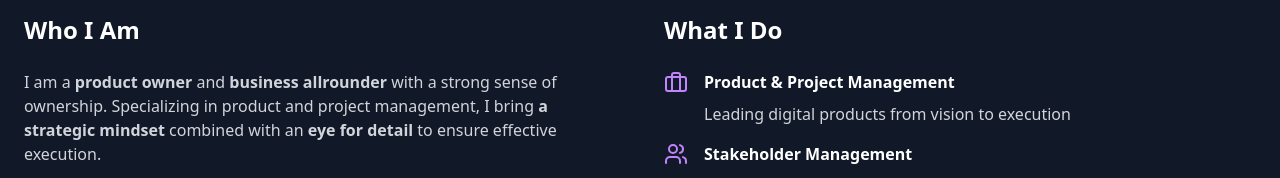
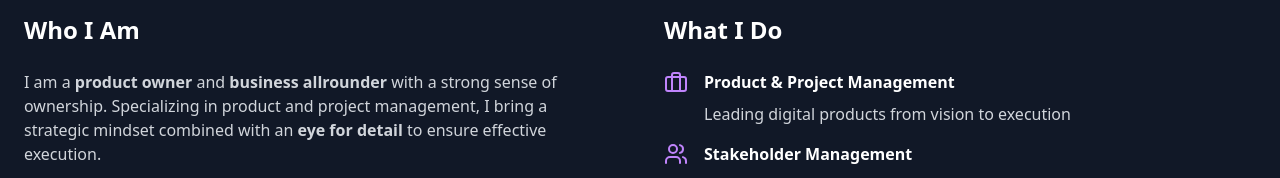
Before and after one commit to schminho/schminho.github.io, a React (Vite) app: page /about in a window 1280 px wide. Shown: the part 610-788 px from the top of the page. Built offline with nearby package versions, Linux system fonts and the light colour scheme.

Commit message:
Update AboutPage.tsx

```diff
--- a/src/pages/AboutPage.tsx
+++ b/src/pages/AboutPage.tsx
@@ -28,9 +28,7 @@ export function AboutPage() {
               <strong>product owner</strong>
               {" and "}
               <strong>business allrounder</strong>
-              {" with a strong sense of ownership. Specializing in product and project management, I bring "}
-              <strong>a strategic mindset</strong>
-              {" combined with an "}
+              {" with a strong sense of ownership. Specializing in product and project management, I bring a strategic mindset combined with an "}
               <strong>eye for detail</strong>
               {" to ensure effective execution."}
             </p>
```
